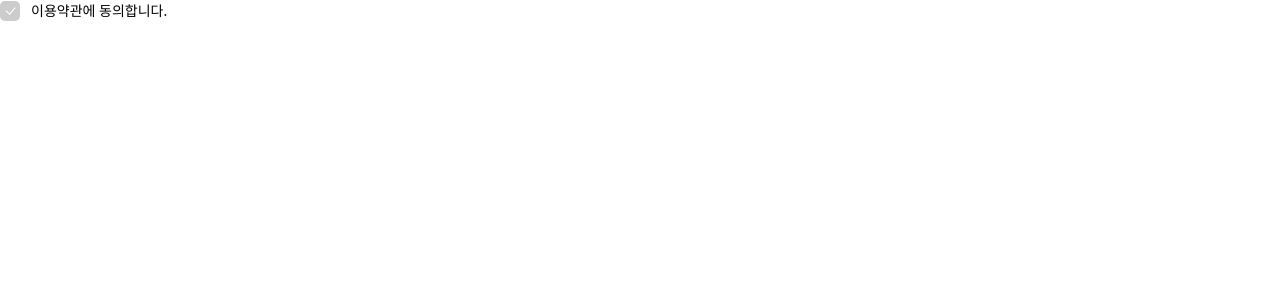
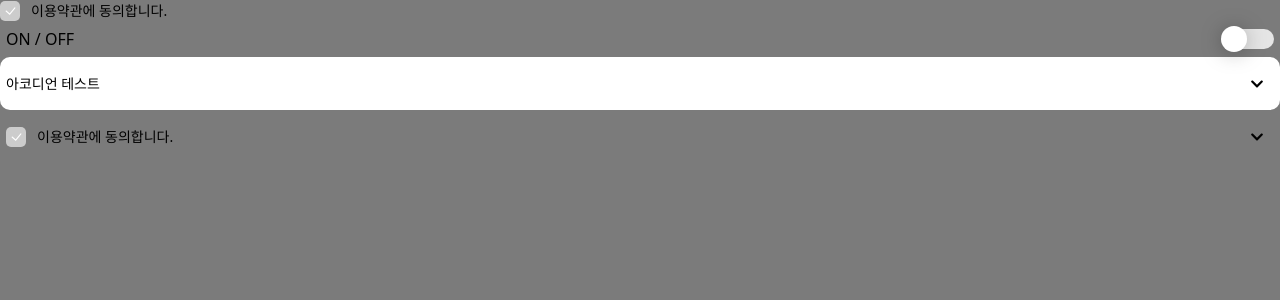
Before and after one commit to blackandwhite-developers/blackandwhite-dev-front, a Next.js app: page / in a window 1280 px wide. Shown: the top 300 px of the page. Built offline with nearby package versions, Linux system fonts and the light colour scheme.

Commit message:
[최병호] 체크박스 및 아코디언 제작

```diff
--- a/package.json
+++ b/package.json
@@ -15,6 +15,7 @@
     "next": "15.0.2",
     "react": "19.0.0-rc-02c0e824-20241028",
     "react-dom": "19.0.0-rc-02c0e824-20241028",
+    "react-icons": "^5.3.0",
     "sass": "^1.80.6"
   },
   "devDependencies": {
--- /dev/null
+++ b/src/app/components/arcodian/default/DefaultAccordion.tsx
@@ -0,0 +1,60 @@
+"use client";
+
+import React from "react";
+import styles from "./DefautlAccordion.module.scss";
+import cn from "classnames/bind";
+import { FaChevronDown, FaChevronUp } from "react-icons/fa";
+const cx = cn.bind(styles);
+
+type DefaultAccordionProps = {
+  title?: React.ReactNode;
+  children?: React.ReactNode;
+  isHeaderBold?: boolean;
+  isHeaderTransparent?: boolean;
+  isBodyBold?: boolean;
+  isBodyTransparent?: boolean;
+};
+
+export default function DefaultAccordion(props: DefaultAccordionProps) {
+  const { title, children, isHeaderBold = false, isHeaderTransparent = false, isBodyBold = false, isBodyTransparent = false } = props;
+  const [open, setOpen] = React.useState(false);
+  const handleToggle = () => {
+    setOpen((prev) => !prev);
+  };
+  return (
+    <div className={cx("Wrapper")}>
+      <div
+        className={cx("AccordionHeader", {
+          isHeaderBold,
+          isHeaderTransparent,
+        })}
+        onClick={handleToggle}
+      >
+        <div>{title}</div>
+        <span
+          className={cx("OpenButton", {
+            open,
+          })}
+        >
+          <FaChevronDown />
+        </span>
+        <span
+          className={cx("CloseButton", {
+            open,
+          })}
+        >
+          <FaChevronUp />
+        </span>
+      </div>
+      <div
+        className={cx("AccordionBody", {
+          open,
+          isBodyBold,
+          isBodyTransparent,
+        })}
+      >
+        {children}
+      </div>
+    </div>
+  );
+}
--- /dev/null
+++ b/src/app/components/arcodian/default/DefautlAccordion.module.scss
@@ -0,0 +1,55 @@
+.Wrapper {
+  display: flex;
+  flex-direction: column;
+  gap: 9px;
+}
+
+.AccordionHeader {
+  display: flex;
+  justify-content: space-between;
+  align-items: center;
+  padding: 16px 16px 16px 6px;
+  cursor: pointer;
+  background-color: white;
+  border-radius: 10px;
+  font-size: 14px;
+  font-weight: 500;
+  &.isHeaderBold {
+    font-weight: 700;
+  }
+  &.isHeaderTransparent {
+    background-color: transparent;
+  }
+}
+
+.AccordionBody {
+  padding: 16px 10px;
+  overflow: hidden;
+  display: none;
+  border-radius: 10px;
+  background-color: white;
+  font-size: 12px;
+  transition: all 1s ease;
+  &.open {
+    display: block;
+  }
+  &.isBodyTransparent {
+    background-color: transparent;
+  }
+  &.isBodyBold {
+    font-weight: 700;
+  }
+}
+
+.OpenButton {
+  &.open {
+    display: none;
+  }
+}
+
+.CloseButton {
+  display: none;
+  &.open {
+    display: block;
+  }
+}
--- /dev/null
+++ b/src/app/components/checkbox/default/DefaultCheckbox.tsx
@@ -0,0 +1,37 @@
+"use client";
+import React from "react";
+import styles from "./DefaultCheckbox.module.scss";
+import cn from "classnames/bind";
+import CheckIcon from "../../icon/CheckIcon";
+const cx = cn.bind(styles);
+
+type CheckBoxProps = {
+  label: string;
+  checked?: boolean;
+  isTransparent?: boolean;
+  isLabelBold?: boolean;
+  isLabelGray?: boolean;
+  isShadow?: boolean;
+};
+
+export default function DefaultCheckBox(props: CheckBoxProps) {
+  const { label, checked = false, isTransparent = false, isLabelBold = false, isLabelGray = false, isShadow = false } = props;
+  const [check, setCheck] = React.useState(checked);
+  const handleChange = () => {
+    setCheck((prev) => !prev);
+  };
+  return (
+    <label className={cx("Container")}>
+      <div
+        className={cx("Checkmark", {
+          Checked: check,
+          Transparent: isTransparent,
+        })}
+      >
+        <CheckIcon checked={check} isTransparent={isTransparent} shadow={isShadow} />
+      </div>
+      <span className={cx("Label", { isLabelBold, isLabelGray })}>{label}</span>
+      <input type="checkbox" checked={check} hidden onChange={handleChange} />
+    </label>
+  );
+}
--- /dev/null
+++ b/src/app/components/checkbox/slide/SlideCheckbox.module.scss
@@ -0,0 +1,36 @@
+.Container {
+  display: flex;
+  align-items: center;
+  cursor: pointer;
+  padding: 6px;
+  justify-content: space-between;
+}
+
+.Slide {
+  position: relative;
+  width: 50px;
+  height: 20px;
+  border-radius: 50px;
+  background-color: #e5e5e5;
+  transition: background-color 0.3s;
+  &::before {
+    content: "";
+    position: absolute;
+    top: -3px;
+    left: -3px;
+    width: 26px;
+    height: 26px;
+    border-radius: 50%;
+    background-color: #fff;
+    transition: left 0.3s;
+    border: ipx solid #e8efff;
+    filter: drop-shadow(0px 2px 10px rgba(0, 0, 0, 0.25));
+  }
+  &.Checked {
+    background-color: #8728ff;
+    &::before {
+      left: 27px;
+      filter: drop-shadow(0px 2px 10px rgba(0, 0, 0, 0.25));
+    }
+  }
+}
--- a/src/app/components/checkbox/Checkbox.tsx
+++ b/src/app/components/checkbox/slide/SlideCheckbox.tsx
@@ -1,35 +1,28 @@
 "use client";
 import React from "react";
-import styles from "./Checkbox.module.scss";
+import styles from "./SlideCheckbox.module.scss";
 import cn from "classnames/bind";
-import CheckIcon from "../icon/CheckIcon";
+
 const cx = cn.bind(styles);
 
-type CheckBoxProps = {
+type SlideCheckBoxProps = {
   label: string;
   checked?: boolean;
-  isTransparent?: boolean;
   isLabelBold?: boolean;
   isLabelGray?: boolean;
 };
 
-export default function CheckBox(props: CheckBoxProps) {
-  const { label, checked = false, isTransparent = false, isLabelBold = false, isLabelGray = false } = props;
+export default function SlideCheckbox(props: SlideCheckBoxProps) {
+  const { label, checked = false, isLabelBold = false, isLabelGray = false } = props;
   const [check, setCheck] = React.useState(checked);
   const handleChange = () => {
     setCheck((prev) => !prev);
   };
   return (
     <label className={cx("Container")}>
-      <div
-        className={cx("Checkmark", {
-          Checked: check,
-          Transparent: isTransparent,
-        })}
-      >
-        <CheckIcon checked={check} isTransparent={isTransparent} shadow={true} />
-      </div>
       <span className={cx("Label", { isLabelBold, isLabelGray })}>{label}</span>
+      <div className={cx("Slide", { Checked: check })} />
+
       <input type="checkbox" checked={check} hidden onChange={handleChange} />
     </label>
   );
--- /dev/null
+++ b/src/app/page.scss
@@ -0,0 +1,3 @@
+body {
+  background-color: #7b7b7b;
+}
--- a/src/app/page.tsx
+++ b/src/app/page.tsx
@@ -1,10 +1,24 @@
 import React from "react";
-import CheckBox from "./components/checkbox/Checkbox";
-
+import DefaultCheckBox from "./components/checkbox/default/DefaultCheckbox";
+import SlideCheckbox from "./components/checkbox/slide/SlideCheckbox";
+import DefaultAccordion from "./components/arcodian/default/DefaultAccordion";
+import "./page.scss";
 export default function Home() {
   return (
     <React.Fragment>
-      <CheckBox label="이용약관에 동의합니다." />
+      <DefaultCheckBox label="이용약관에 동의합니다." />
+      <SlideCheckbox label={"ON / OFF"} />
+      <DefaultAccordion title="아코디언 테스트">으하하</DefaultAccordion>
+      <DefaultAccordion
+        isHeaderTransparent
+        title={
+          <React.Fragment>
+            <DefaultCheckBox label="이용약관에 동의합니다." />
+          </React.Fragment>
+        }
+      >
+        으하하2
+      </DefaultAccordion>
     </React.Fragment>
   );
 }
```
Also changed, not shown: src/app/components/checkbox/default/DefaultCheckbox.module.scss (renamed from src/app/components/checkbox/Checkbox.module.scss), 1 other file (tests, documents, lock files or other folders).
